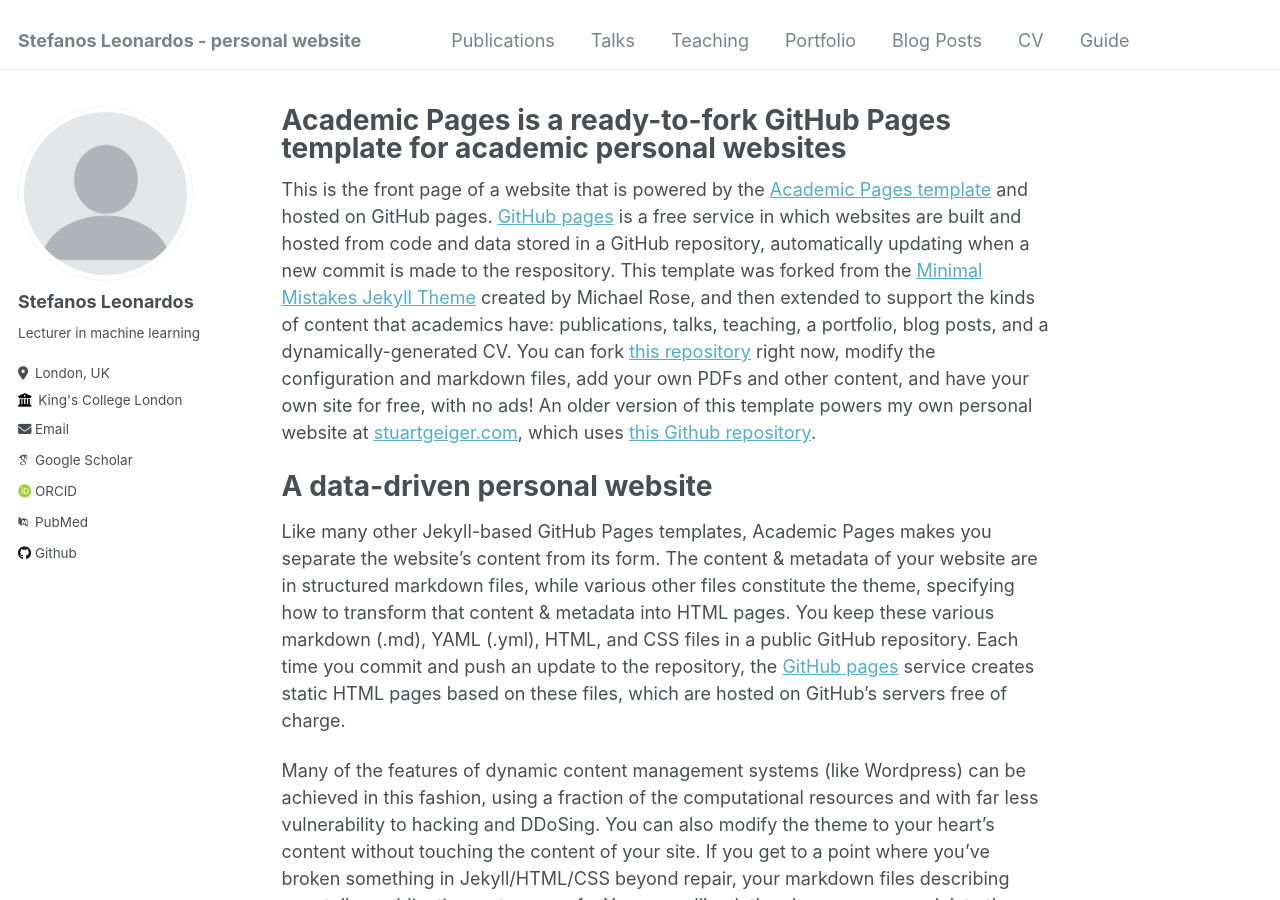
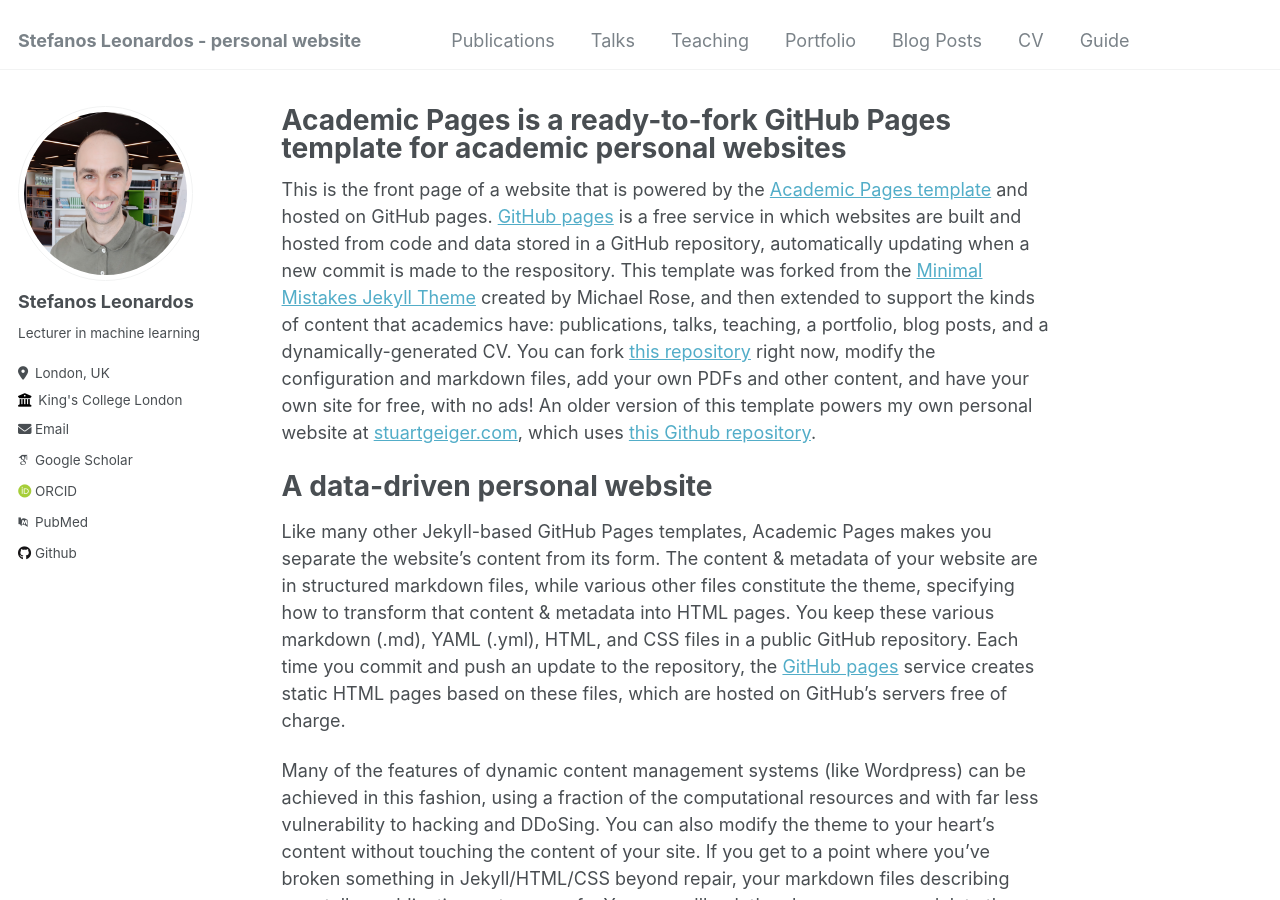
Before and after one commit to stefanosleonardos/stefanosleonardos.github.io, a Jekyll site: the page built from _pages/about.md, in a window 1280 px wide and 900 px high. Built offline with Jekyll 4.4.1, drawn with Linux system fonts in a browser that asks for light colours; some web fonts are replaced.

Commit message:
Update _config.yml

```diff
--- a/_config.yml
+++ b/_config.yml
@@ -21,7 +21,7 @@
 #               Additional customization can be done by editing /_includes/author-profile.html
 author:
   # Biographic information
-  avatar           : "profile.png"
+  avatar           : "Stefanos.JPEG"
   name             : "Stefanos Leonardos"
   pronouns         : # example: "she/her"
   bio              : "Lecturer in machine learning"
```
